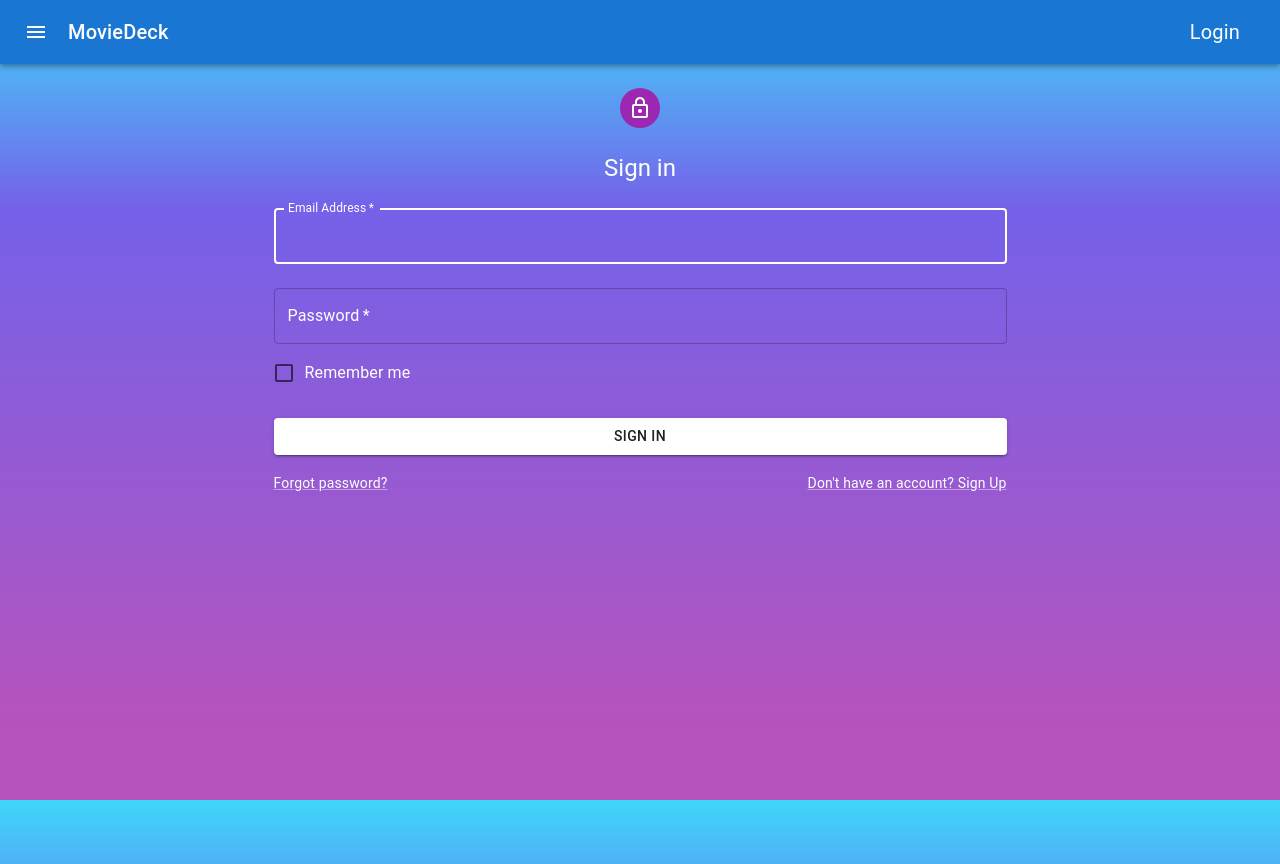
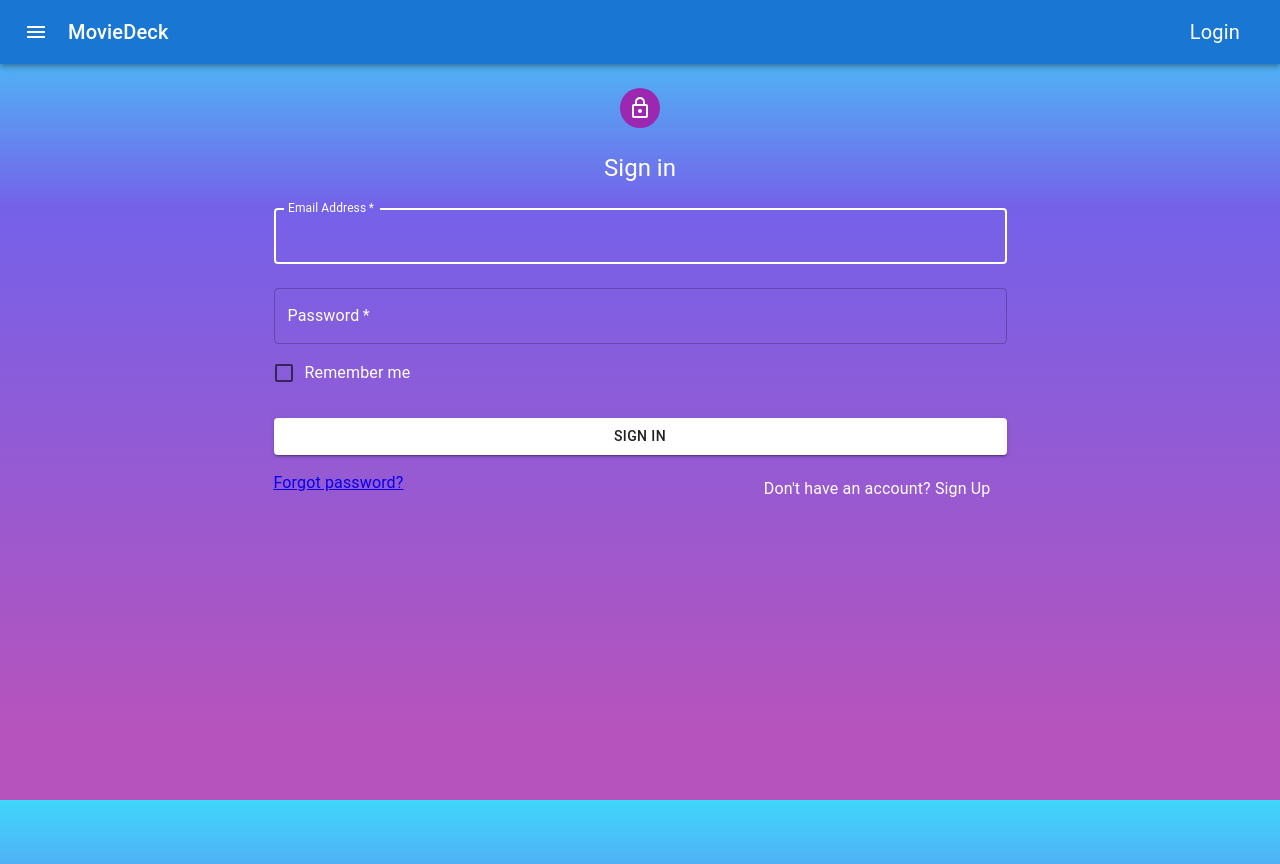
Before and after one commit to gyunayK/Movie-Deck, a React (Vite) app in the folder React/client/: page /login in a window 1280 px wide. Built offline with nearby package versions, Linux system fonts and the light colour scheme; no server answers.

Commit message:
FIXED -The link issue

```diff
--- a/React/client/src/Components/Login/Login.jsx
+++ b/React/client/src/Components/Login/Login.jsx
@@ -5,7 +5,8 @@
 import TextField from "@mui/material/TextField";
 import FormControlLabel from "@mui/material/FormControlLabel";
 import Checkbox from "@mui/material/Checkbox";
-import Link from "@mui/material/Link";
+import { Link } from "react-router-dom";
+import MenuItem from "@mui/material/MenuItem";
 import Grid from "@mui/material/Grid";
 import Box from "@mui/material/Box";
 import LockOutlinedIcon from "@mui/icons-material/LockOutlined";
@@ -121,9 +122,9 @@
                 </Link>
               </Grid>
               <Grid item>
-                <Link href="/signup" variant="body2">
+                <MenuItem to="/signup" component={Link} variant="body2">
                   {"Don't have an account? Sign Up"}
-                </Link>
+                </MenuItem>
               </Grid>
             </Grid>
           </Box>
--- a/React/client/src/Components/SignUp/SignUp.jsx
+++ b/React/client/src/Components/SignUp/SignUp.jsx
@@ -3,13 +3,14 @@
 import TextField from "@mui/material/TextField";
 import FormControlLabel from "@mui/material/FormControlLabel";
 import Checkbox from "@mui/material/Checkbox";
-import Link from "@mui/material/Link";
+import { Link } from "react-router-dom";
 import Grid from "@mui/material/Grid";
 import Box from "@mui/material/Box";
 import LockOutlinedIcon from "@mui/icons-material/LockOutlined";
 import Typography from "@mui/material/Typography";
 import Container from "@mui/material/Container";
 import LoadingButton from "@mui/lab/LoadingButton";
+import MenuItem from "@mui/material/MenuItem";
 import { CircularProgress } from "@mui/material";
 import { ThemeProvider } from "@mui/material/styles";
 
@@ -49,6 +50,7 @@
   });
 
   const handleSignUp = async (formData) => {
+    console.log(isSubmitting);
     const { firstName, lastName, email, password } = formData;
 
     try {
@@ -202,9 +204,9 @@
 
             <Grid container justifyContent="flex-end">
               <Grid item>
-                <Link href="/login" variant="body2">
+                <MenuItem to="/login"  component={Link}  variant="body2">
                   Already have an account? Sign in
-                </Link>
+                </MenuItem>
               </Grid>
             </Grid>
           </Box>
```
